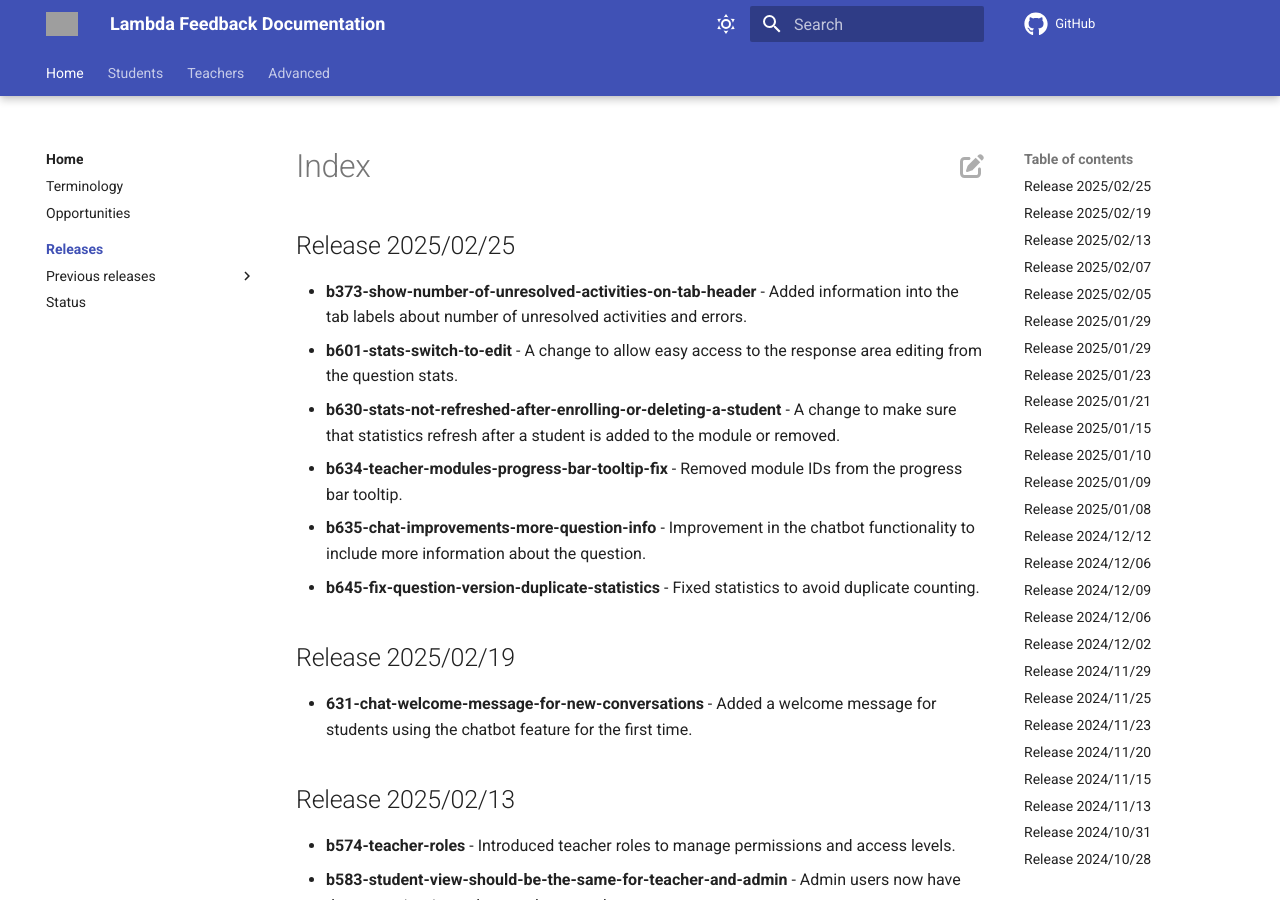
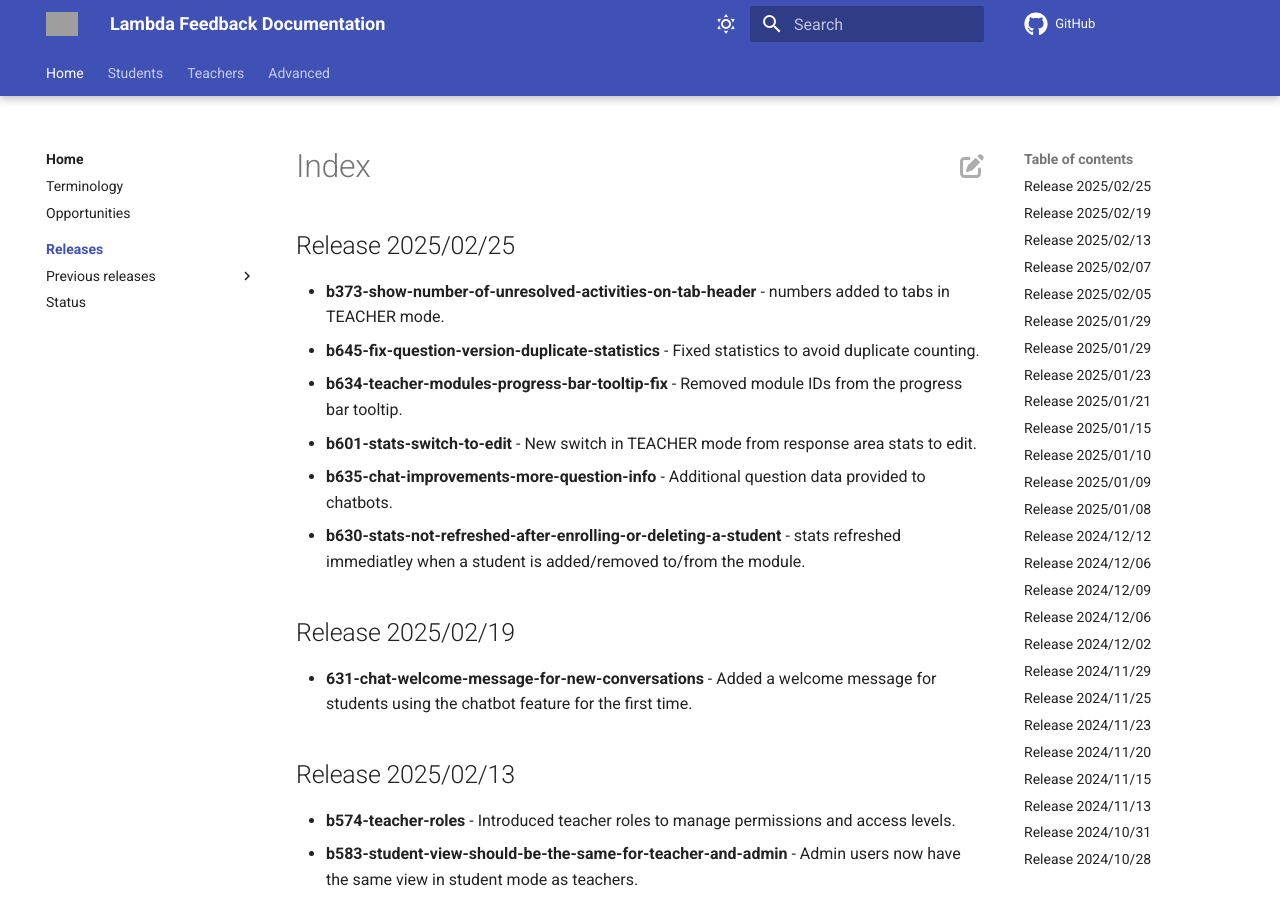
Before and after one commit to lambda-feedback/user-documentation, an MkDocs documentation site: the page built from docs/releases/index.md, in a window 1280 px wide and 900 px high. Built offline with MkDocs 1.6.1 and Material for MkDocs 9.7.7, drawn with Linux system fonts in a browser that asks for light colours; comment, search, counter and statistics services are not loaded; grey boxes are pictures that could not be loaded.

Commit message:
Release notes tweaks

```diff
--- a/docs/releases/index.md
+++ b/docs/releases/index.md
@@ -1,11 +1,11 @@
 ## Release 2025/02/25
 
-- **b373-show-number-of-unresolved-activities-on-tab-header** - Added information into the tab labels about number of unresolved activities and errors.
-- **b601-stats-switch-to-edit** - A change to allow easy access to the response area editing from the question stats.
-- **b630-stats-not-refreshed-after-enrolling-or-deleting-a-student** - A change to make sure that statistics refresh after a student is added to the module or removed.
+- **b373-show-number-of-unresolved-activities-on-tab-header** - numbers added to tabs in TEACHER mode.
+- **b645-fix-question-version-duplicate-statistics** - Fixed statistics to avoid duplicate counting.
 - **b634-teacher-modules-progress-bar-tooltip-fix** - Removed module IDs from the progress bar tooltip.
-- **b635-chat-improvements-more-question-info** - Improvement in the chatbot functionality to include more information about the question.
-- **b645-fix-question-version-duplicate-statistics** - Fixed statistics to avoid duplicate counting.
+- **b601-stats-switch-to-edit** - New switch in TEACHER mode from response area stats to edit.
+- **b635-chat-improvements-more-question-info** - Additional question data provided to chatbots.
+- **b630-stats-not-refreshed-after-enrolling-or-deleting-a-student** - stats refreshed immediatley when a student is added/removed to/from the module.
 
 ## Release 2025/02/19
 
```
